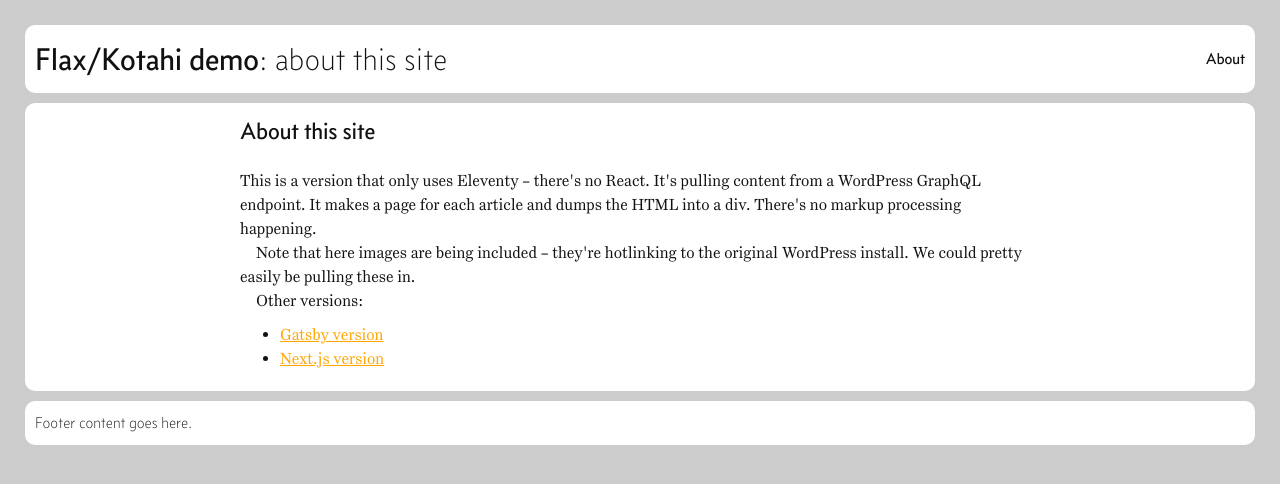
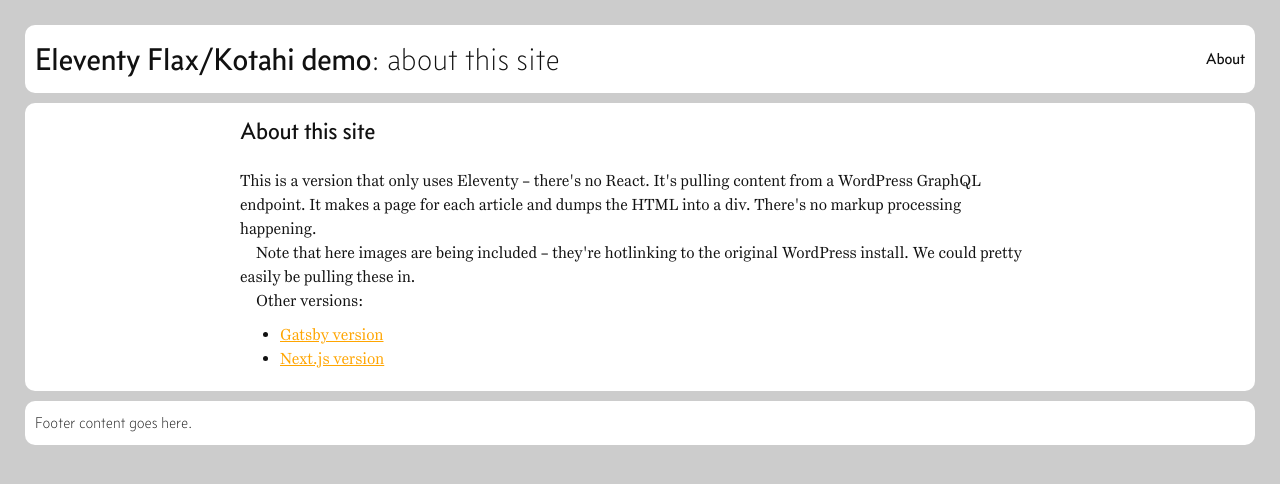
Before and after one commit to dbvisel/flax-kotahi-demo, an Eleventy site: page src/pages/home/about.njk in a window 1280 px wide. Built offline with nearby package versions, Linux system fonts and the light colour scheme; Eleventy itself is replaced by a stand-in of ours; files that its build step writes are made by us from their sources; no server answers.

Commit message:
tweak to header

```diff
--- a/src/_includes/partials/header.njk
+++ b/src/_includes/partials/header.njk
@@ -1,4 +1,4 @@
 <header>
-  <h1><a href="/">Flax/Kotahi demo</a>: {{title}}</h1>
+  <h1><a href="/">Eleventy Flax/Kotahi demo</a>: {{title}}</h1>
 	<a href="/about.html">About</a>
 </header>
```
